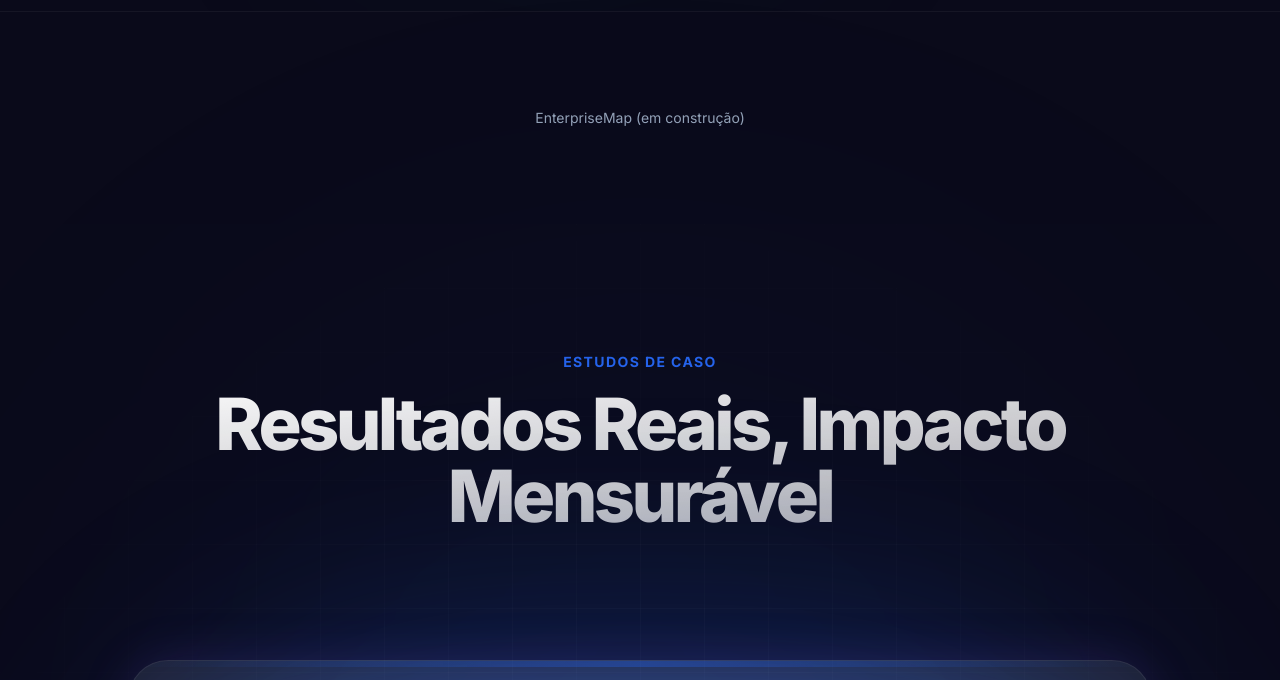
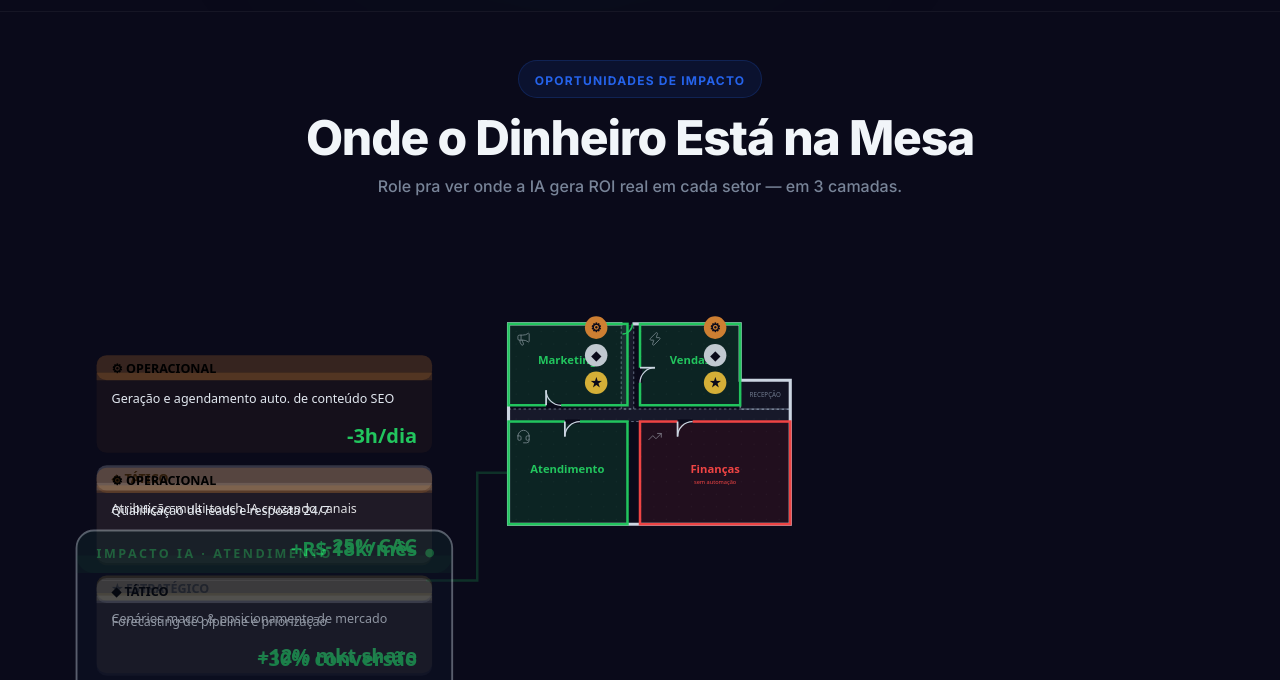
Before and after one commit to hectorlutero/hector-siman-lp, a Next.js app: page / in a window 1280 px wide. Shown: the part 6960-7640 px from the top of the page. Built offline with nearby package versions, Linux system fonts and the light colour scheme.

Commit message:
feat(enterprise-map): wire up orchestrator with useScroll and layout switch

```diff
--- a/src/components/EnterpriseMap/index.tsx
+++ b/src/components/EnterpriseMap/index.tsx
@@ -1,13 +1,63 @@
 "use client";
 
+import { useRef } from "react";
+import { motion, useScroll } from "framer-motion";
+import { useLanguage } from "@/context/LanguageContext";
+import { FloorPlanDesktop } from "./FloorPlanDesktop";
+import { FloorPlanMobile } from "./FloorPlanMobile";
+import { AggregateCard } from "./AggregateCard";
+
 export default function EnterpriseMap() {
+  const { t } = useLanguage();
+  const containerRef = useRef<HTMLDivElement>(null);
+  const { scrollYProgress } = useScroll({
+    target: containerRef,
+    offset: ["start start", "end end"],
+  });
+
   return (
     <section
+      ref={containerRef}
       aria-label="Mapa de impacto da automação por setor"
-      className="py-24 px-6 bg-background border-t border-white/5"
+      id="enterprise-map"
+      className="relative bg-background border-t border-white/5"
+      style={{ minHeight: "250vh" }}
     >
-      <div className="max-w-7xl mx-auto text-center">
-        <p className="text-muted text-sm">EnterpriseMap (em construção)</p>
+      <div className="sticky top-0 h-screen flex flex-col items-center justify-start py-12 px-4 overflow-hidden">
+        <div className="text-center mb-6 max-w-7xl">
+          <motion.div
+            initial={{ opacity: 0, y: 10 }}
+            whileInView={{ opacity: 1, y: 0 }}
+            viewport={{ once: true }}
+            className="mb-4 inline-block px-4 py-1.5 rounded-full bg-accent/10 border border-accent/20"
+          >
+            <span className="text-xs font-bold uppercase text-accent tracking-widest">
+              {t("Oportunidades de Impacto", "Impact Opportunities")}
+            </span>
+          </motion.div>
+          <h2 className="text-3xl md:text-5xl font-black mb-3 tracking-tight">
+            {t("Onde o Dinheiro Está na Mesa", "Where the Money is on the Table")}
+          </h2>
+          <p className="text-muted max-w-2xl mx-auto text-base font-medium opacity-80">
+            {t(
+              "Role pra ver onde a IA gera ROI real em cada setor — em 3 camadas.",
+              "Scroll to see where AI generates real ROI per sector — across 3 layers.",
+            )}
+          </p>
+        </div>
+
+        <div className="w-full max-w-6xl flex-1 flex items-center justify-center">
+          <div className="hidden lg:block w-full">
+            <FloorPlanDesktop scrollYProgress={scrollYProgress} />
+          </div>
+          <div className="lg:hidden w-full">
+            <FloorPlanMobile scrollYProgress={scrollYProgress} />
+          </div>
+        </div>
+      </div>
+
+      <div className="relative -mt-32 max-w-7xl mx-auto px-4 pb-24">
+        <AggregateCard scrollYProgress={scrollYProgress} />
       </div>
     </section>
   );
```
